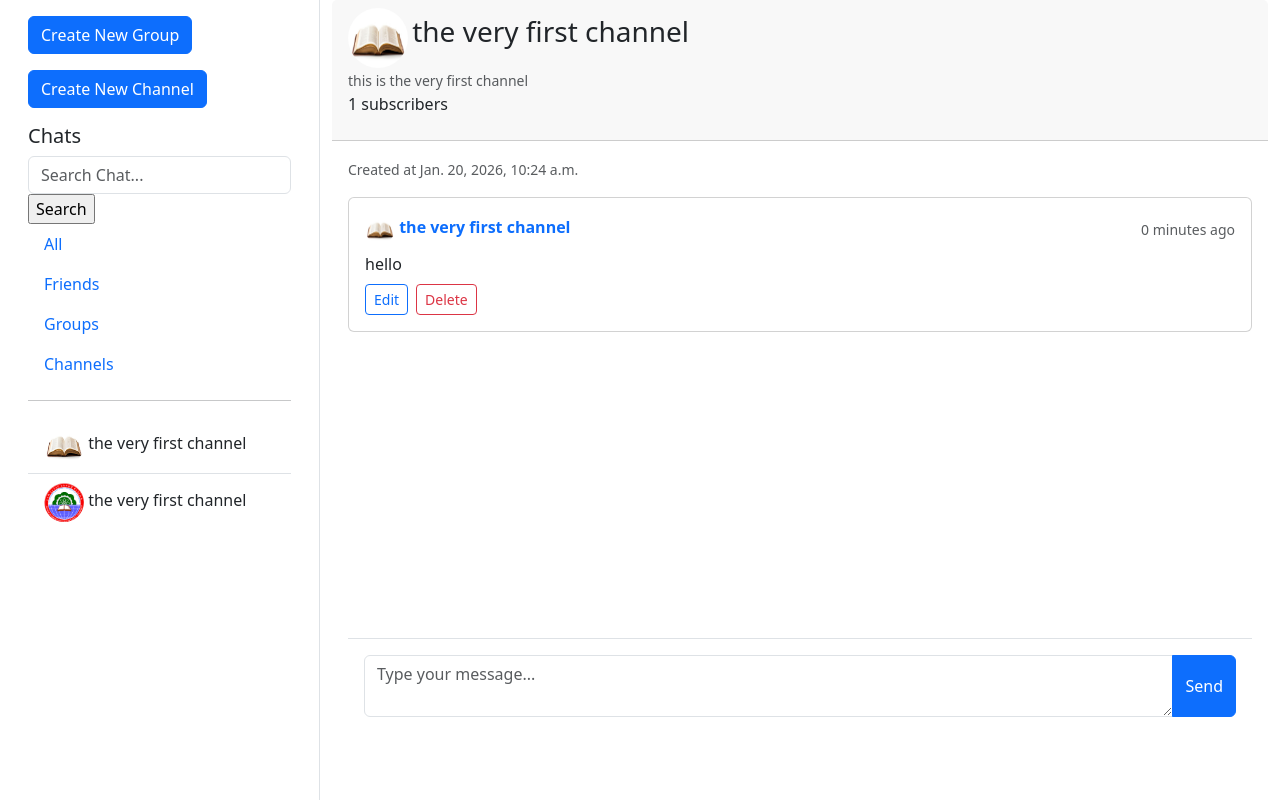
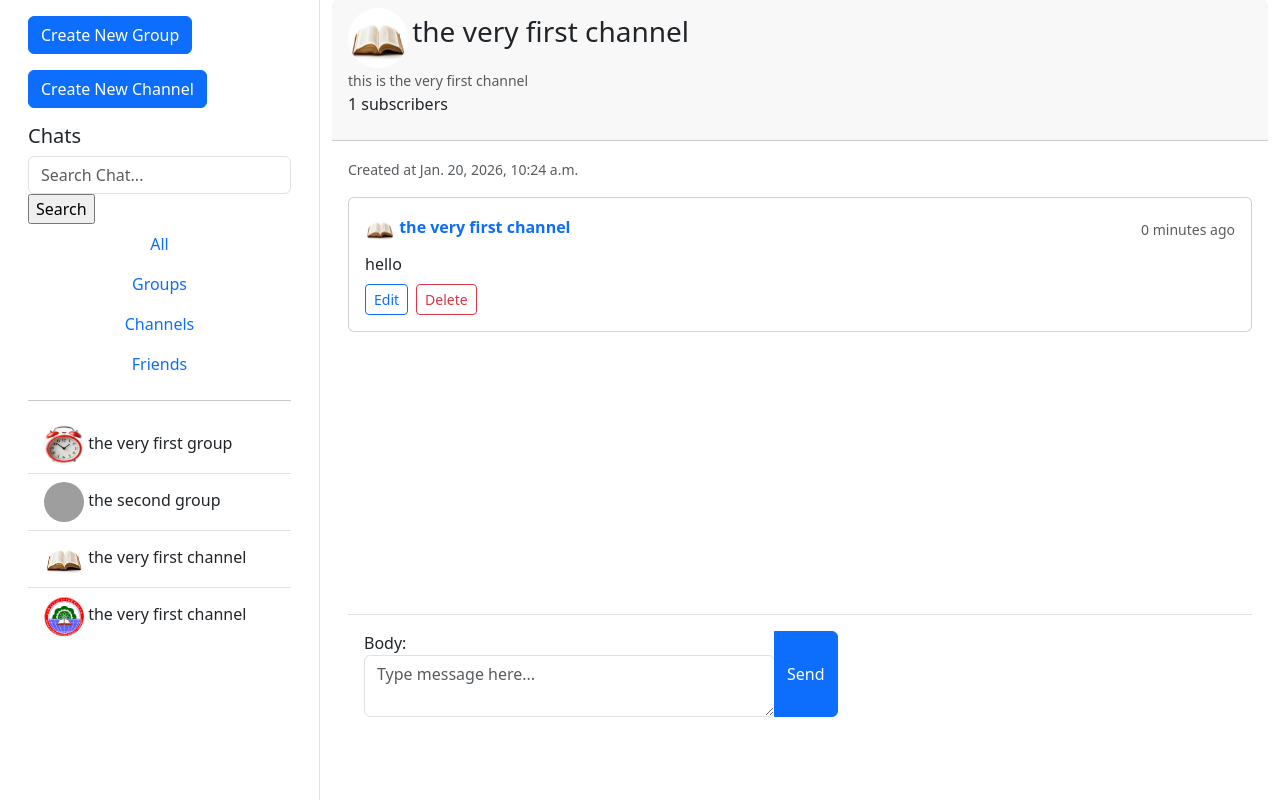
Before and after one commit to Ashenafi-adola/Ichat, a Django app: page /channel/3/ in a window 1280 px wide. Shown: the part 67-867 px from the top of the page. Run offline with Django 5.2, Linux system fonts and the light colour scheme; a user stored in the database is signed in; data comes from the database, SQL or seed files in the repository; both versions use the stored data as it was after the commit; grey boxes are pictures that could not be loaded.

Commit message:
added channel message editing

```diff
--- a/Ichat/core/forms.py
+++ b/Ichat/core/forms.py
@@ -25,6 +25,21 @@ class GroupMessageForm(ModelForm):
                 'placeholder': "Type message here..."
             }),
         }
+
+class ChannelMessageForm(ModelForm):
+    class Meta:
+        model = ChannelMessage
+        fields = ['body']
+        widgets = {
+            'body': Textarea(attrs={
+                'class': 'form-control',
+                'rows': 2,
+                'name': 'message',
+                'data-custom': 'some-value',
+                'placeholder': "Type message here..."
+            }),
+        }
+
 class FriendMessageForm(ModelForm):
     class Meta:
         model = FriendMessage
--- a/Ichat/core/templates/core/channels.html
+++ b/Ichat/core/templates/core/channels.html
@@ -35,7 +35,7 @@
                                 </div>
                                 {% if message.owner == request.user %}
                                 <div class="d-flex gap-2">
-                                    <a href="#" class="btn btn-sm btn-outline-primary">Edit</a>
+                                    <a href="{% url 'edit_ch_message' message.id channel.id %}" class="btn btn-sm btn-outline-primary">Edit</a>
                                     <a href="#" class="btn btn-sm btn-outline-danger">Delete</a>
                                 </div>
                                 {% endif %}
@@ -49,7 +49,7 @@
             {% csrf_token %}
             {% if request.user == channel.owner %}
             <div class="input-group">
-                <textarea class="form-control" name="message" placeholder="Type your message..." rows="2"></textarea>
+                {{form}}
                 <button type="submit" class="btn btn-primary">Send</button>
             </div>
             {% endif %}
--- a/Ichat/core/templates/core/home.html
+++ b/Ichat/core/templates/core/home.html
@@ -12,10 +12,10 @@
                     <input type="search" name="q" placeholder="Search Chat..." class="form-control">
                     <input type="submit" value="Search" >
                 </form><div class="nav flex-column">
-                    <a href="#" class="nav-link">All</a>
-                    <a href="#" class="nav-link">Friends</a>
-                    <a href="#" class="nav-link">Groups</a>
-                    <a href="#" class="nav-link">Channels</a>
+                    <button class="nav-link">All</button>
+                    <button class="nav-link">Groups</button>
+                    <button class="nav-link">Channels</button>
+                    <button class="nav-link">Friends</button>
                 </div>
                 <hr>
                 <div class="list-group list-group-flush">
--- a/Ichat/core/urls.py
+++ b/Ichat/core/urls.py
@@ -12,5 +12,6 @@ urlpatterns = [
     path('friend/<int:pk>', views.friend, name='friend'),
     path('channel/<int:pk>/', views.channel, name='channel'),
     path('edit_group_message/<int:pk>/<int:id>/', views.edit_group_message, name='edit_gp_message'),
+    path('edit_channel_message/<int:pk>/<int:id>/', views.edit_channel_message, name='edit_ch_message'),
     path('edit_friend_message/<int:pk>/<int:id>/', views.edit_friend_message, name='edit_fr_message'),
 ]
--- a/Ichat/core/views.py
+++ b/Ichat/core/views.py
@@ -1,5 +1,5 @@
 from django.shortcuts import render, redirect
-from . forms import GroupForm, ChannelForm, GroupMessageForm, FriendMessageForm
+from . forms import GroupForm, ChannelForm, GroupMessageForm, FriendMessageForm, ChannelMessageForm
 from . models import Group, FriendMessage, GroupMessage, ChannelMessage, Channel
 from django.contrib.auth.forms import UserCreationForm
 from django.contrib.auth import login, logout, authenticate
@@ -218,26 +218,55 @@ def channel(request, pk):
     channels = Channel.objects.all()
     messages = ChannelMessage.objects.all()
     users = User.objects.all()
+    groups = Group.objects.all()
     subscribers = channel.subscribers.all()
+    form = ChannelMessageForm()
 
     if request.method == "POST":
         if request.POST.get('ok') == 'OK':
             channel.subscribers.add(request.user)
             return redirect(f'/channel/{pk}')
-        body = request.POST.get("message")
-        message = ChannelMessage(
-            owner = request.user,
-            channel= channel,
-            body= body
-        )
-        message.save()
-        return redirect(f'/channel/{pk}')
+        form = ChannelMessageForm(request.POST)
+        if form.is_valid():
+            message = form.save(commit=False)
+            message.owner = request.user
+            message.channel = channel
+            message.save()
+            return redirect(f'/channel/{pk}')
 
     context = {
         'channel':channel,
         'channels':channels,
         'messages':messages,
         'users':users,
+        'groups':groups,
+        'subscribers': subscribers,
+        'form':form,
+    }
+    return render(request, 'core/channels.html', context)
+
+def edit_channel_message(request, pk, id):
+    channel = Channel.objects.get(id=id)
+    channels = Channel.objects.all()
+    messages = ChannelMessage.objects.all()
+    users = User.objects.all()
+    subscribers = channel.subscribers.all()
+
+    message = ChannelMessage.objects.get(id=pk)
+    form = ChannelMessageForm(instance=message)
+
+    if request.method == "POST":
+        form = ChannelMessageForm(request.POST, instance=message)
+        if form.is_valid():
+            form.save()
+            return redirect(f'/channel/{id}/')
+    context = {
+        'channel':channel,
+        'channels':channels,
+        'form':form,
+        'messages':messages,
+        'users':users,
         'subscribers': subscribers,
     }
+
     return render(request, 'core/channels.html', context)
```
Also changed, not shown: Ichat/db.sqlite3.
